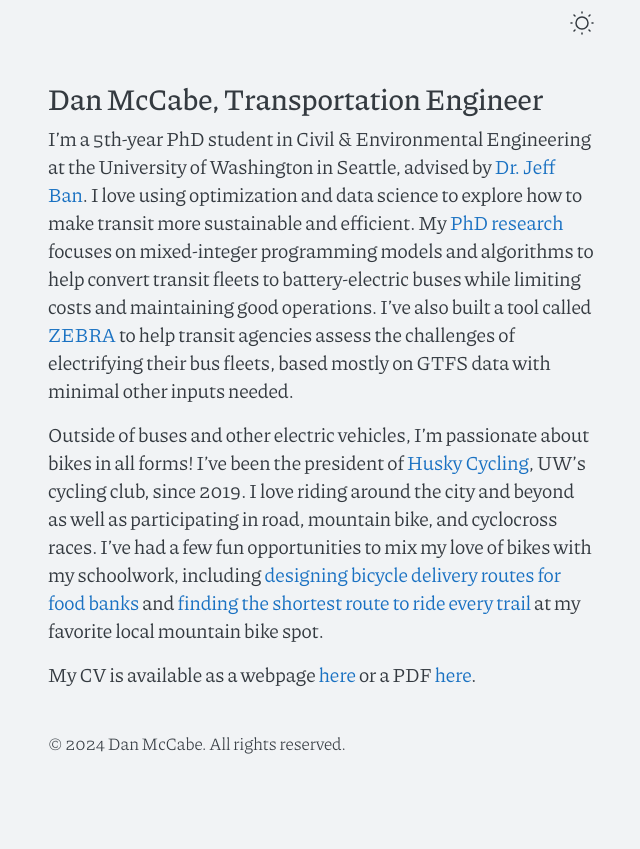
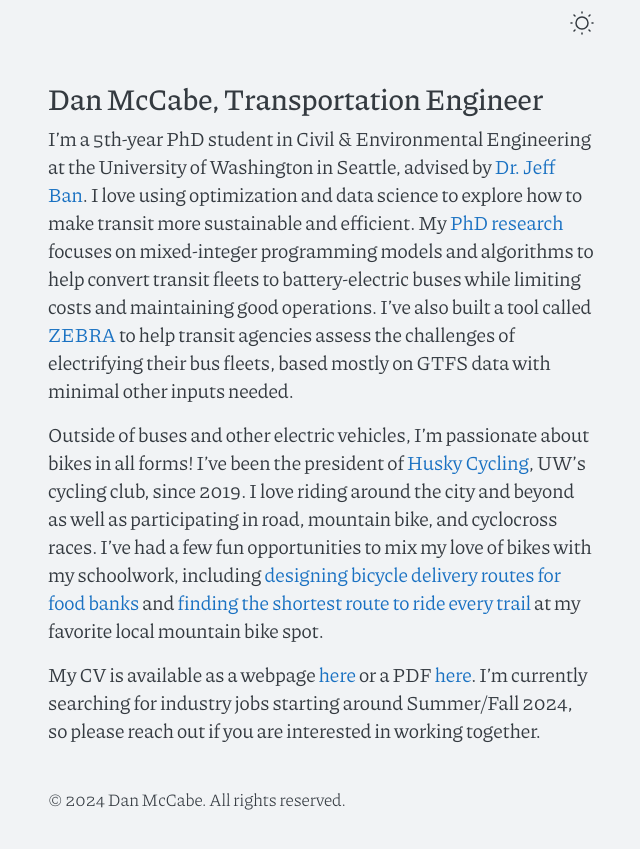
Before and after one commit to dan-mccabe/dan-mccabe.github.io, a Jekyll site: the page built from index.md, in a window 1280 px wide and 900 px high, scrolled down 878 px, cut to the strip 48-897 px from the top of the window. Shown: the whole strip, without its empty margins (319-959 px from the left). Built offline with Jekyll 4.4.1, drawn with Linux system fonts in a browser that asks for light colours; before the commit the page ends 1722 px from its top, so only the background shows below that.

Commit message:
some text cleanup

```diff
--- a/index.md
+++ b/index.md
@@ -9,4 +9,4 @@ I'm a 5th-year PhD student in Civil & Environmental Engineering at the Universit
 
 Outside of buses and other electric vehicles, I'm passionate about bikes in all forms! I've been the president of [Husky Cycling](https://www.huskycyclinguw.com), UW's cycling club, since 2019. I love riding around the city and beyond as well as participating in road, mountain bike, and cyclocross races. I've had a few fun opportunities to mix my love of bikes with my schoolwork, including [designing bicycle delivery routes for food banks](/prp) and [finding the shortest route to ride every trail](/wrpp) at my favorite local mountain bike spot.
 
-My CV is available as a webpage [here](/cv) or a PDF [here](/McCabeResume2023.pdf).
+My CV is available as a webpage [here](/cv) or a PDF [here](/McCabeResume2023.pdf). I'm currently searching for industry jobs starting around Summer/Fall 2024, so please reach out if you are interested in working together.
```
Also changed, not shown: prp.md (+1 -1 lines), research.md (+1 -0 lines).
